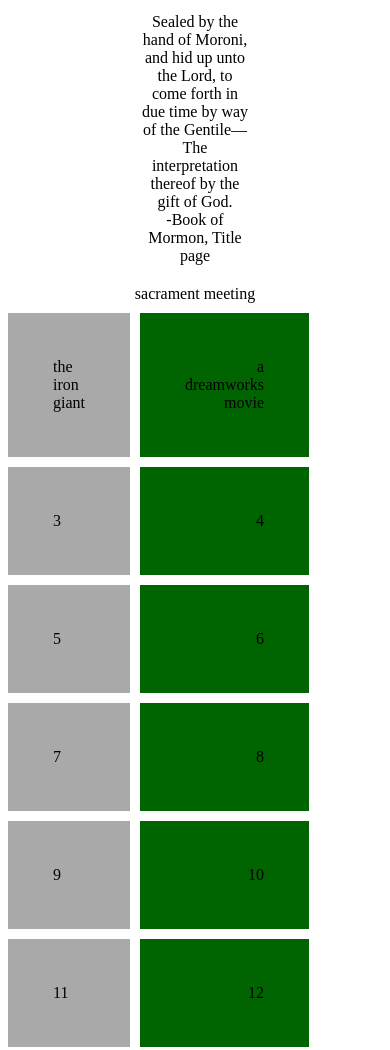
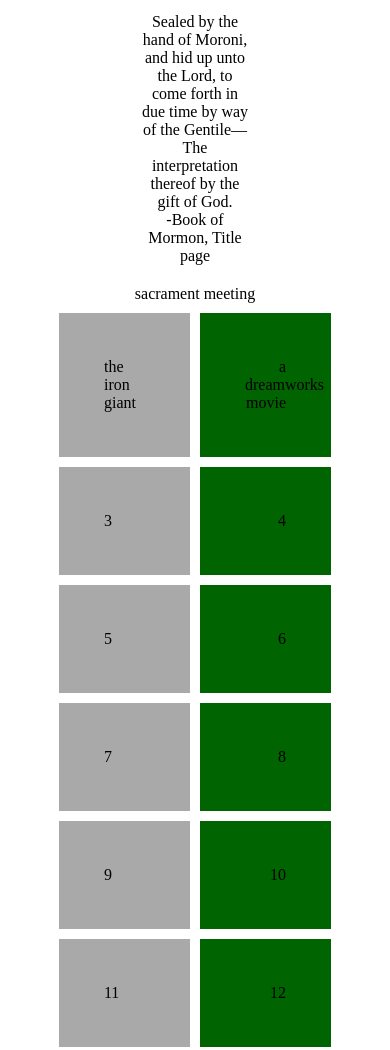
Before and after one commit to brookefrichards/ward-program, a website: page index.html in a window 390 px wide. Shown: the part 445-1495 px from the top of the page. Drawn offline with Linux system fonts and the light colour scheme; no server answers.

Commit message:
making the first changes to CSS 2col grid responsiveness

```diff
--- a/styles.css
+++ b/styles.css
@@ -50,24 +50,32 @@ p {
 
 /* grid 1 designes */
 #wrapper {
+    max-width: 100%;
     display: grid;
     grid-template-columns: repeat(2,1fr);
     grid-gap: 10px;
     grid-auto-rows: minmax(100px, auto);
-    max-width: 65%;
 }
 
 #wrapper>div {
     background: darkgray;
-    /* margin: auto; */
     padding: 45px;
     text-align: left;
+    margin-left: 28%;
+    /* margin: auto; */
+    /* max-width: 50%; */
+
 }
 
 #wrapper>div:nth-child(even) {
     background: darkgreen;
     padding: 45px;
     text-align: right;
+    margin-right: 28%;
+    margin-left: 0px;
+    /* max-width: 100%; */
+    /* align-content: flex-end; */
+
 }
 
 
```
